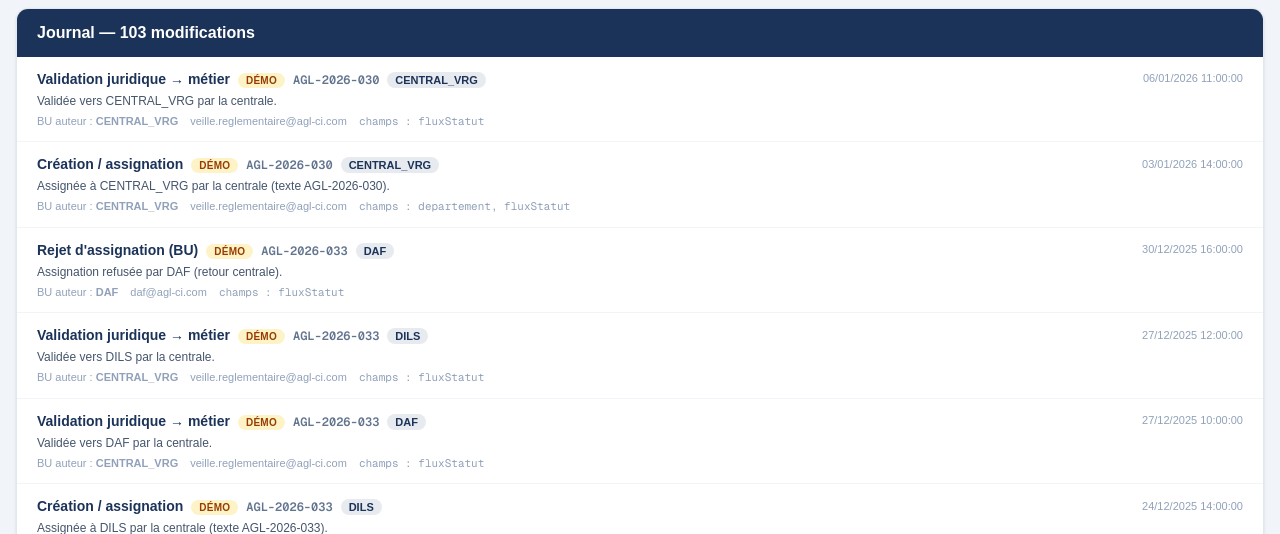
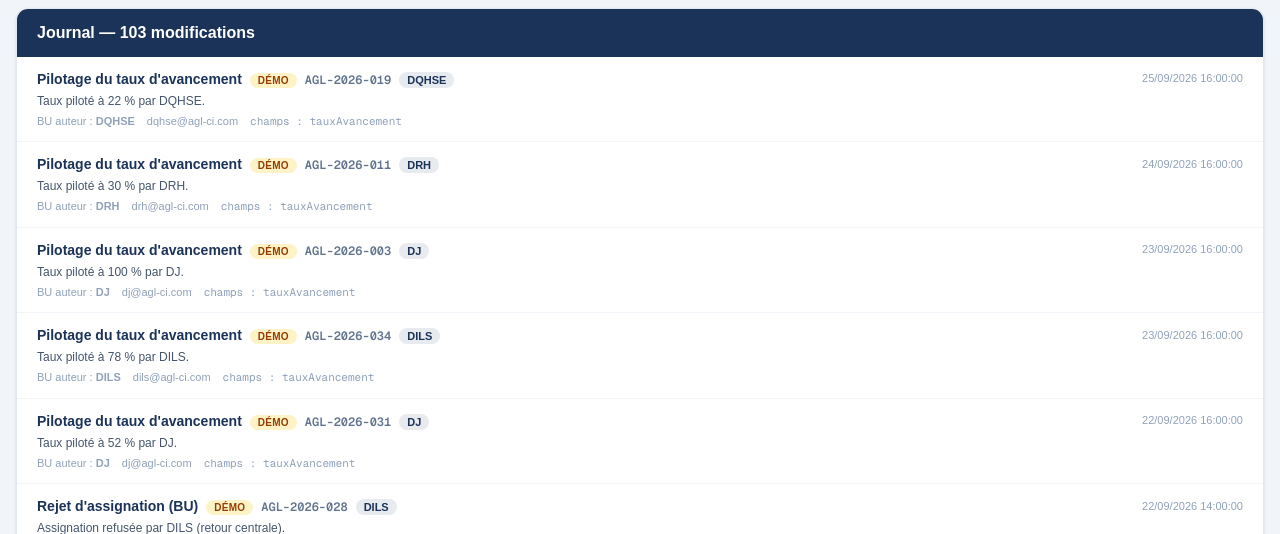
Before and after one commit to Morlis12/juriscan, a Next.js app: page /dashboard/historique in a window 1280 px wide. Shown: the part 266-800 px from the top of the page. Built offline with nearby package versions, Linux system fonts and the light colour scheme; no server answers; the database is empty.

Commit message:
demo: historique ancré à aujourd'hui (fraîcheur juste) + docs

```diff
--- a/src/data/historique-demo.ts
+++ b/src/data/historique-demo.ts
@@ -6,11 +6,13 @@ import { MOCK_ALERTES } from "@/data/veille-mock";
 /**
  * JuriScan AI — Historique de démonstration (sans base de données).
  *
- * Les fiches visibles (`mock-*`) ne sont pas persistées : aucun journal SCD2
- * n'existe pour elles. Ce jeu déterministe rejoue un historique plausible
- * (création centrale → validation → approbation/rejet BU → pilotage du taux)
- * aligné sur le cycle `FLUX_DEMO` du tableau de bord (même index → même flux),
- * pour observer la traçabilité avant la connexion SQL.
+ * Les fiches visibles (`mock-*`) ne sont pas persistées : aucun journal réel
+ * n'existe pour elles. Ce jeu rejoue un historique plausible (création
+ * centrale → validation → approbation/rejet BU → pilotage du taux) aligné sur
+ * le cycle `FLUX_DEMO` du tableau de bord (même index → même flux).
+ * Les dates sont ancrées à AUJOURD'HUI (activité récente simulée) pour que la
+ * « Dernière mise à jour » et les anciennetés reflètent une fraîcheur juste ;
+ * en base connectée, ce sont les vraies dates SQL qui s'affichent.
  * Dès que GET /api/historique renvoie des lignes réelles, elles s'ajoutent
  * devant (triées par date décroissante) ; la démo reste en repli.
  */
@@ -25,11 +27,18 @@ const FLUX_DEMO: FluxStatut[] = [
 
 const EMAIL_CENTRALE = "veille.reglementaire@agl-ci.com";
 
-function decalerJours(iso: string, jours: number, heure: number): string {
-  const d = new Date(`${iso}T00:00:00`);
-  d.setDate(d.getDate() + jours);
-  const base = d.toISOString().slice(0, 10);
-  return `${base}T${String(heure).padStart(2, "0")}:00:00`;
+const pad2 = (n: number): string => String(n).padStart(2, "0");
+
+/**
+ * Date ancrée à aujourd'hui (heure locale) : la démo simule une activité
+ * récente pour une fraîcheur juste (pastille « Dernière mise à jour »,
+ * anciennetés rejets/approbations). Ordre préservé par fiche :
+ * création < validation < approbation/rejet < pilotage du taux.
+ */
+function jourRelatif(decalageJours: number, heure: number): string {
+  const d = new Date();
+  d.setDate(d.getDate() + decalageJours);
+  return `${d.getFullYear()}-${pad2(d.getMonth() + 1)}-${pad2(d.getDate())}T${pad2(heure)}:00:00`;
 }
 
 function emailBU(dept: string): string {
@@ -41,6 +50,8 @@ function construire(): JournalEntree[] {
   MOCK_ALERTES.forEach((m, i) => {
     const flux = FLUX_DEMO[i % FLUX_DEMO.length];
     const id = (k: string): string => `demo-${m.id}-${k}`;
+    // Ancienneté de la fiche (10 à 18 jours) + étapes +3/+6/+9 jours.
+    const anciennete = 10 + (i % 9);
     entrees.push({
       id: id("creation"),
       alerteId: null,
@@ -54,7 +65,7 @@ function construire(): JournalEntree[] {
       emailAuteur: EMAIL_CENTRALE,
       details: `Assignée à ${m.departement} par la centrale (texte ${m.numeroOrdre}).`,
       champsModifies: ["departement", "fluxStatut"],
-      createdAt: decalerJours(m.dateEntreeVigueur, -12, 9 + (i % 8)),
+      createdAt: jourRelatif(-anciennete, 9 + (i % 8)),
     });
     if (flux !== "ATTENTE_VALIDATION_JURIDIQUE") {
       entrees.push({
@@ -70,7 +81,7 @@ function construire(): JournalEntree[] {
         emailAuteur: EMAIL_CENTRALE,
         details: `Validée vers ${m.departement} par la centrale.`,
         champsModifies: ["fluxStatut"],
-        createdAt: decalerJours(m.dateEntreeVigueur, -9, 10 + (i % 7)),
+        createdAt: jourRelatif(-anciennete + 3, 10 + (i % 7)),
       });
     }
     if (flux === "APPROUVE_METIER") {
@@ -87,7 +98,7 @@ function construire(): JournalEntree[] {
         emailAuteur: emailBU(m.departement),
         details: `Approuvée par ${m.departement} à ${m.tauxAvancement} %.`,
         champsModifies: ["fluxStatut", "statutConformite", "tauxAvancement"],
-        createdAt: decalerJours(m.dateEntreeVigueur, -6, 11 + (i % 6)),
+        createdAt: jourRelatif(-anciennete + 6, 11 + (i % 6)),
       });
       if (m.tauxAvancement > 0) {
         entrees.push({
@@ -103,7 +114,7 @@ function construire(): JournalEntree[] {
           emailAuteur: emailBU(m.departement),
           details: `Taux piloté à ${m.tauxAvancement} % par ${m.departement}.`,
           champsModifies: ["tauxAvancement"],
-          createdAt: decalerJours(m.dateEntreeVigueur, -2, 14 + (i % 4)),
+          createdAt: jourRelatif(-anciennete + 9, 14 + (i % 4)),
         });
       }
     }
@@ -121,7 +132,7 @@ function construire(): JournalEntree[] {
         emailAuteur: emailBU(m.departement),
         details: `Assignation refusée par ${m.departement} (retour centrale).`,
         champsModifies: ["fluxStatut"],
-        createdAt: decalerJours(m.dateEntreeVigueur, -6, 11 + (i % 6)),
+        createdAt: jourRelatif(-anciennete + 6, 11 + (i % 6)),
       });
     }
   });
```
Also changed, not shown: 1 other file (tests, documents, lock files or other folders).
